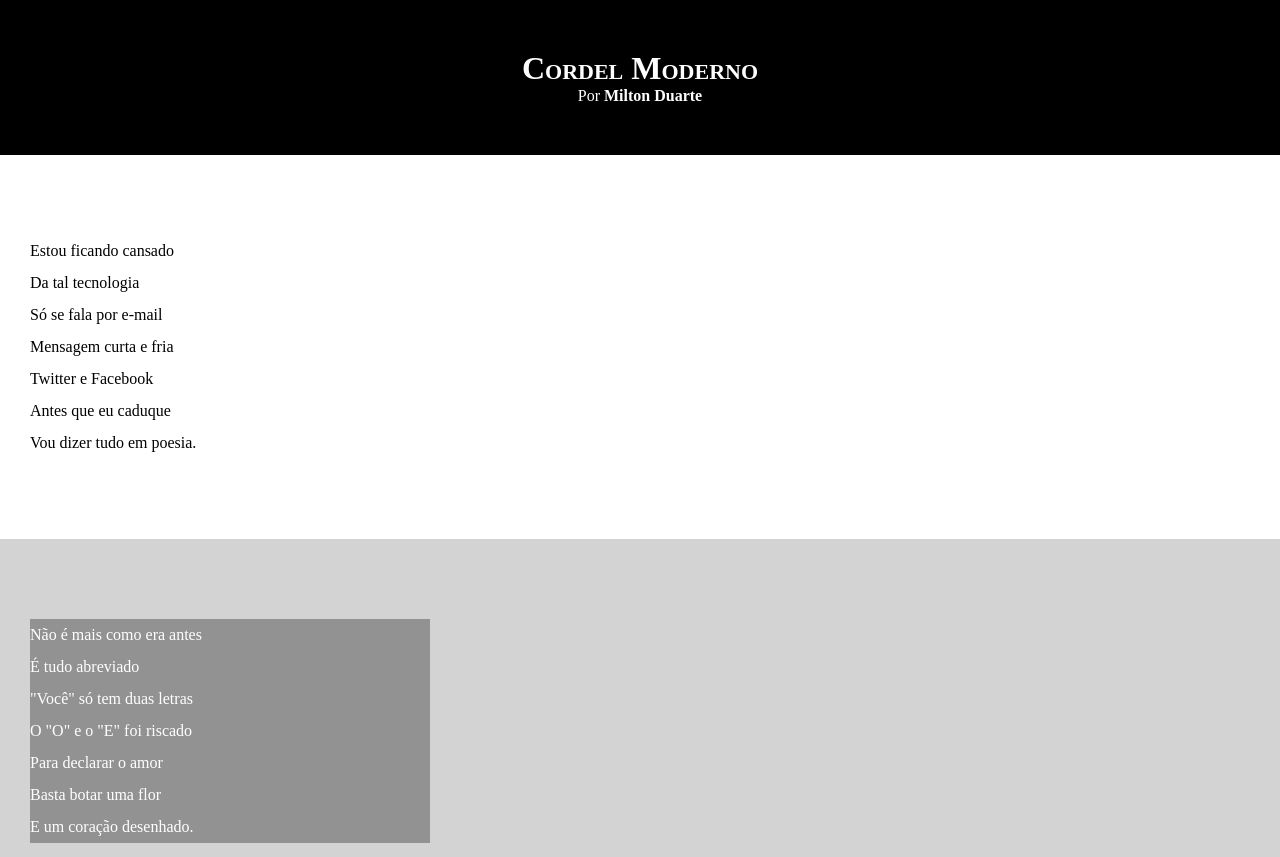
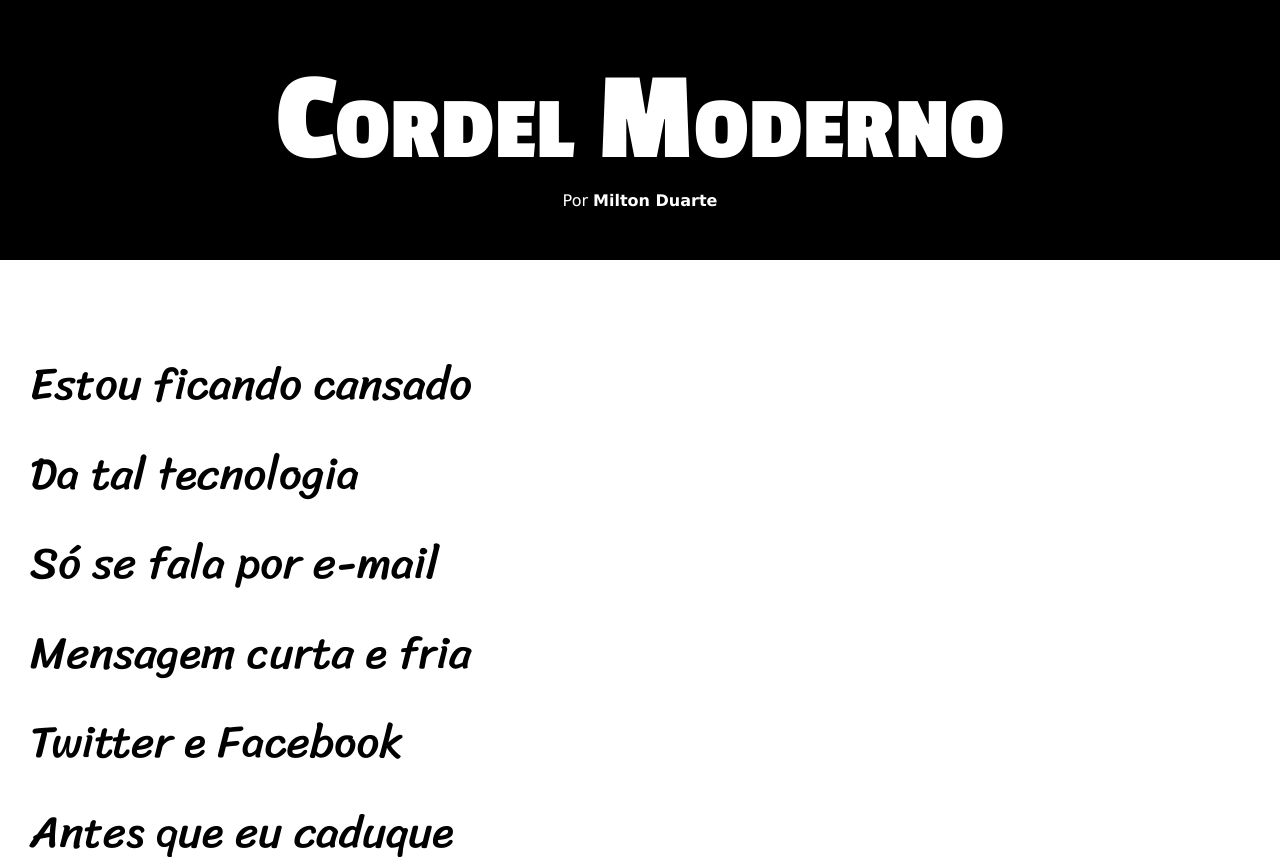
Before and after one commit to abreuhans/html-css, a plain HTML site: page desafios/d012/index.html in a window 1280 px wide. Shown: the top 857 px of the page. Drawn offline with Linux system fonts and the light colour scheme.

Commit message:
Update style.css

```diff
--- a/desafios/d012/estilo/style.css
+++ b/desafios/d012/estilo/style.css
@@ -1,13 +1,23 @@
 @charset "UTF-8";
+
+@import url('https://fonts.googleapis.com/css2?family=Passion+One:wght@400;700;900&family=Sriracha&display=swap');
+
+:root {
+    --font1: Verdana, Geneva, Tahoma, sans-serif;
+    --font2: 'Passion One', cursive;
+    --font3: 'Sriracha', cursive;
+}
 
 * {
     margin: 0;
     padding: 0;
+    font-size: 1em;
 }
 
 html, body {
     min-height: 100vh;
     background-color: darkgray;
+    font-family: var(--font1);
 }
 
 header {
@@ -19,6 +29,8 @@ header {
 header > h1 {
     padding-top: 50px;
     font-variant: small-caps;
+    font-family: var(--font2);
+    font-size: 10vw;
 }
 
 header > p {
@@ -40,6 +52,8 @@ section {
     padding-bottom: 10vh;
     line-height: 2em;
     padding-left: 30px;
+    font-family: var(--font3);
+    font-size: 3.5vw;
 }
 
 section.normal {
@@ -53,7 +67,8 @@ section.imagem {
 }
 
 section.imagem > p {
-    width: 400px;
+    display: inline-block;
+    padding: 5px;
     background-color: rgba(0, 0, 0, 0.31);
 }
 
```
